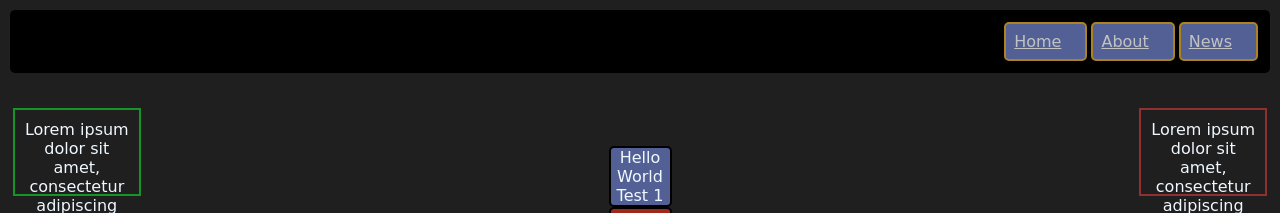
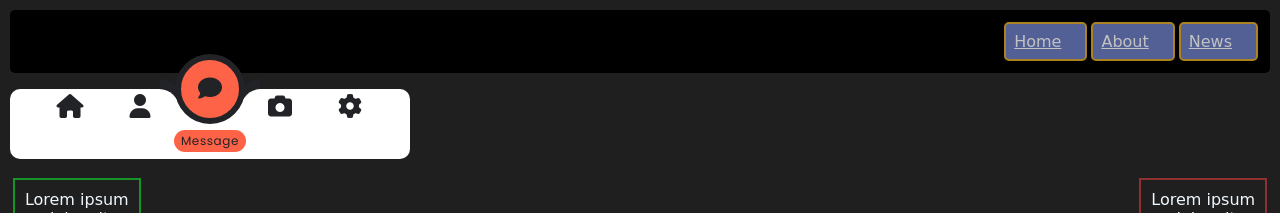
Before and after one commit to Zerrelius/zerrelius.github.io, a plain HTML site: page index.html in a window 1280 px wide. Shown: the top 213 px of the page. Drawn offline with Linux system fonts and the light colour scheme; a web font is replaced by a local one.

Commit message:
Added a new menu bar with active indicator

```diff
--- a/index.css
+++ b/index.css
@@ -1,3 +1,151 @@
+@import url("https://use.fontawesome.com/releases/v6.4.2/css/all.css");
+@import url("https://fonts.googleapis.com/css?family=Poppins:100,200,300,400,500,600,700,800,900");
+
+div.ExampleNavigation ul li a .icon, .text {
+    color: #222327;
+}
+
+div.ExampleNavigation {
+    position: relative;
+    width: 400px;
+    height: 70px;
+    background: #fff;
+    display: flex;
+    justify-content: center;
+    align-items: center;
+    border-radius: 10px;
+    font-family: "Poppins", sans-serif;
+    box-sizing: border-box;
+}
+
+div.ExampleNavigation ul {
+    display: flex;
+    width: 350px;
+    padding: 0;
+}
+
+div.ExampleNavigation ul li {
+    position: relative;
+    list-style: none;
+    width: 70px;
+    height: 60px;
+    z-index: 2;
+}
+
+div.ExampleNavigation ul li a {
+    position: relative;
+    display: flex;
+    justify-content: center;
+    align-items: center;
+    flex-direction: column;
+    width: 100%;
+    text-align: center;
+    font-weight: 500;
+}
+
+div.ExampleNavigation li a {
+    position: relative;
+    display: flex;
+    justify-content: center;
+    align-items: center;
+    flex-direction: column;
+    width: 100%;
+    text-align: center;
+    font-weight: 500;
+}
+
+div.ExampleNavigation ul li a .icon{
+    position: relative;
+    display: block;
+    line-height: 75px;
+    font-size: 1.5em;
+    text-align: center;
+    transition: 0.5s;
+}
+
+div.ExampleNavigation ul li.active a .icon {
+    transform: translateY(-18px);
+}
+
+div.ExampleNavigation ul li a .text {
+    position: absolute;
+    font-weight: 400;
+    font-size: 0.75em;
+    letter-spacing: 0.05em;
+    transition: 0.5s;
+    opacity: 0;
+}
+
+div.ExampleNavigation ul li.active a .text {
+    position: absolute;
+    background: tomato;
+    padding: 2px 7px;
+    border-radius: 12px;
+    font-weight: 400;
+    font-size: 0.75em;
+    letter-spacing: 0.05em;
+    transition: 0.5s;
+    opacity: 1;
+    transform: translateY(35px);
+}
+
+li.active a .text {
+    opacity: 1;
+    transform: translateY(10px);
+}
+
+div.indicator {
+    position: absolute;
+    top: -50%;
+    width: 70px;
+    height: 70px;
+    background: tomato;
+    box-sizing: border-box;
+    border-radius: 50%;
+    border: 6px solid #222327;
+    transition: 0.5s;
+}
+
+div.indicator::before {
+    content: "";
+    position: absolute;
+    top: 50%;
+    width: 20px;
+    height: 20px;
+    background: transparent;
+}
+
+div.indicator::after {
+    content: "";
+    position: absolute;
+    top: 50%;
+    width: 20px;
+    height: 20px;
+    background: transparent;
+}
+
+div.indicator::before {
+    left: -22px;
+    border-top-right-radius: 20px;
+    box-shadow: 1px -10px 0 0 #222327;
+}
+
+div.indicator::after {
+    right: -22px;
+    border-top-left-radius: 20px;
+    box-shadow: -1px -10px 0 0 #222327;
+}
+
+div.ExampleNavigation li.active ~ div.indicator {
+    --x: 0;
+    transform: translateX(var(--x));
+}
+
+div.ExampleNavigation li:nth-child(2).active ~ .indicator { --x: 70px; }
+div.ExampleNavigation li:nth-child(3).active ~ .indicator { --x: 140px; }
+div.ExampleNavigation li:nth-child(4).active ~ .indicator { --x: 210px; }
+div.ExampleNavigation li:nth-child(5).active ~ .indicator { --x: 280px; }
+
 section::after {
     content: "";
     display: table;
@@ -107,6 +255,6 @@ a.hover {
     color: hotpink;
 }
 
-ul {
+ul.itemlist {
     list-style-type: square;
 }
--- a/index.html
+++ b/index.html
@@ -8,6 +8,7 @@
         <link rel="stylesheet" href="allSites.css">
 
         <script src="https://kit.fontawesome.com/d18cbdf0cc.js" crossorigin="anonymous"></script>
+        <script src="./index.js"></script>
 
         <meta charset="UTF-8">
         <meta name="author" content="Zerrelius">
@@ -20,6 +21,52 @@
                 <li><a href="index.html">Home</a></li>
                 <li><a href="about.html">About</a></li>
                 <li><a href="news.html">News</a></li>
+            </ul>
+        </div>
+
+        <div class="ExampleNavigation">
+            <ul>
+                <li>
+                    <a href="#">
+                        <span class="icon">
+                            <i class="fa-solid fa-house"></i>
+                        </span>
+                        <span class="text">Home</span>
+                    </a>
+                </li>
+                <li>
+                    <a href="#">
+                        <span class="icon">
+                            <i class="fa-solid fa-user"></i>
+                        </span>
+                        <span class="text">Profile</span>
+                    </a>
+                </li>
+                <li class="active">
+                    <a href="#">
+                        <span class="icon">
+                            <i class="fa-solid fa-comment"></i>
+                        </span>
+                        <span class="text">Message</span>
+                    </a>
+                </li>
+                <li>
+                    <a href="#">
+                        <span class="icon">
+                            <i class="fa-solid fa-camera"></i>
+                        </span>
+                        <span class="text">Photos</span>
+                    </a>
+                </li>
+                <li>
+                    <a href="#">
+                        <span class="icon">
+                            <i class="fa-solid fa-gear"></i>
+                        </span>
+                        <span class="text">Settings</span>
+                    </a>
+                </li>
+                <div class="indicator"></div>
             </ul>
         </div>
 
@@ -82,11 +129,12 @@
             ctx.fillRect(20, 20, 150, 100);
         </script>
 
-        <ul>
+        <ul class="itemlist">
             <h2>This is a list</h2>
             <li>Item 1</li>
             <li>Item 2</li>
             <li>I like cookies!</li>
         </ul>
+
     </body>
 </html>
--- /dev/null
+++ b/index.js
@@ -0,0 +1,12 @@
+const list = document.querySelectorAll('li');
+
+function activeLink() {
+    list.forEach((itemX) => {
+        itemX.classList.remove('active')
+        this.classList.add('active');
+    });
+};
+
+list.forEach((itemY) => {
+    itemY.addEventListener('click', activeLink);
+});
```
